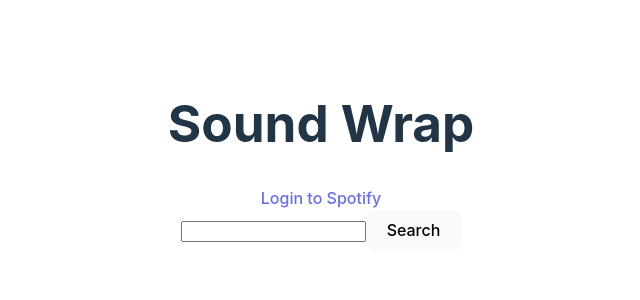
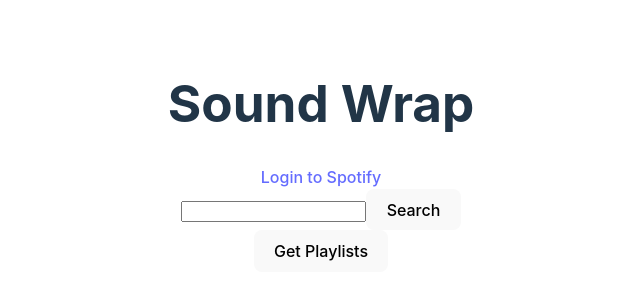
Before and after one commit to hayliepedersen/sound-wrap, a React (Vite) app: page / in a window 1280 px wide. Shown: the part 244-544 px from the top of the page, without its empty margins (319-959 px from the left). Built offline with nearby package versions, Linux system fonts and the light colour scheme.

Commit message:
added retrieving playlists

```diff
--- a/src/App.jsx
+++ b/src/App.jsx
@@ -57,6 +57,40 @@
     ))
   }
 
+  const getUserPlaylists = async () => {
+    const token = window.localStorage.getItem("token")
+
+    try {
+      const { data } = await axios.get("https://api.spotify.com/v1/me/playlists", {
+        headers: {
+          Authorization: `Bearer ${token}`
+        }
+      });
+
+      console.log(data.items);
+      const playlistId = data.items[0].id;
+      console.log("Playlist ID:", playlistId)
+    } catch (error) {
+      console.error("Error fetching playlists:", error)
+    }
+  };
+
+  const getPlaylistDetails = async (playlistId) => {
+    const token = window.localStorage.getItem("token")
+
+    try {
+      const { data } = await axios.get(`https://api.spotify.com/v1/playlists/${playlistId}`, {
+        headers: {
+          Authorization: `Bearer ${token}`
+        }
+      })
+
+      console.log(data);
+    } catch (error) {
+      console.error("Error fetching playlist details:", error);
+    }
+  }
+
   return (
     <>
      <div className="App">
@@ -67,13 +101,17 @@
             : <button onClick={logout}>Logout</button>
           }
         </header>
-        <form onSubmit={searchArtists}>
+        <form onSubmit={searchArtists} id="searchArtists">
           <input type="text" onChange={e => setSearchKey(e.target.value)}/>
           <button type={"submit"}>Search</button>
         </form>
         <div>
           {renderArtists()}
         </div>
+        {/*Currently only returns playlists to console*/}
+        <form onSubmit={getUserPlaylists} id="getPlaylists">
+          <button type={"submit"}>Get Playlists</button>
+        </form>
       </div>
     </>
   )
```
